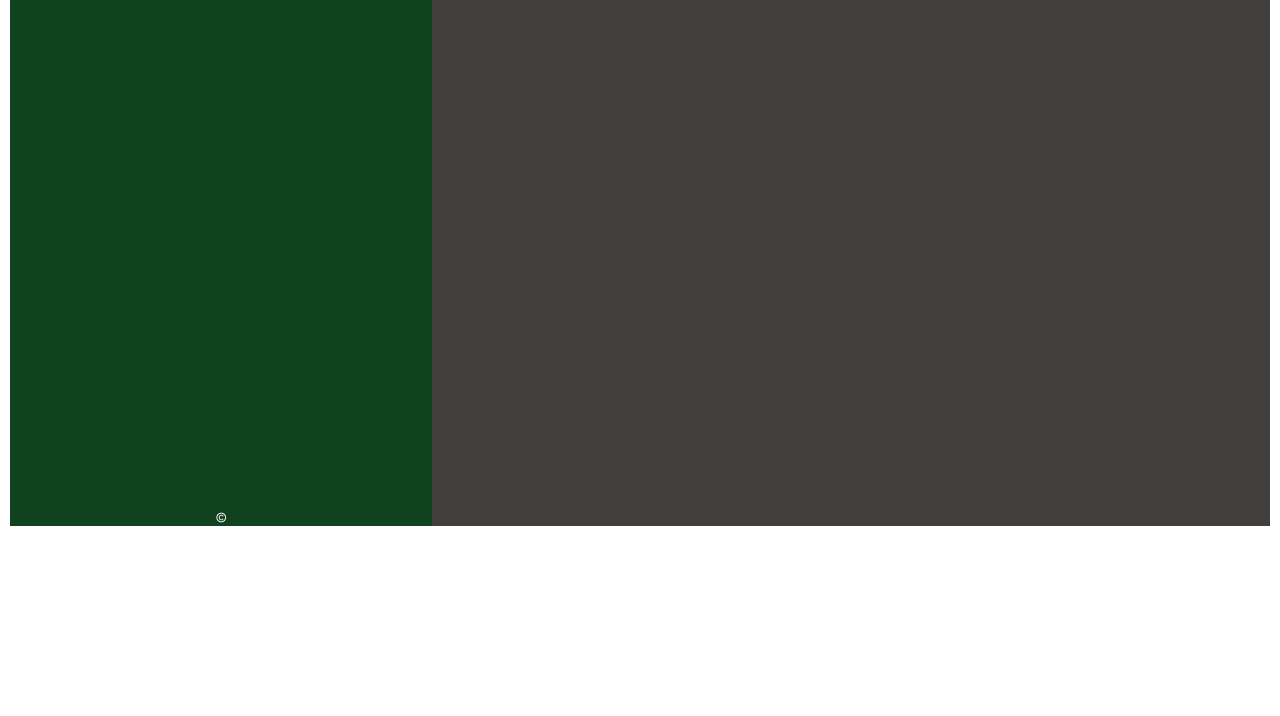
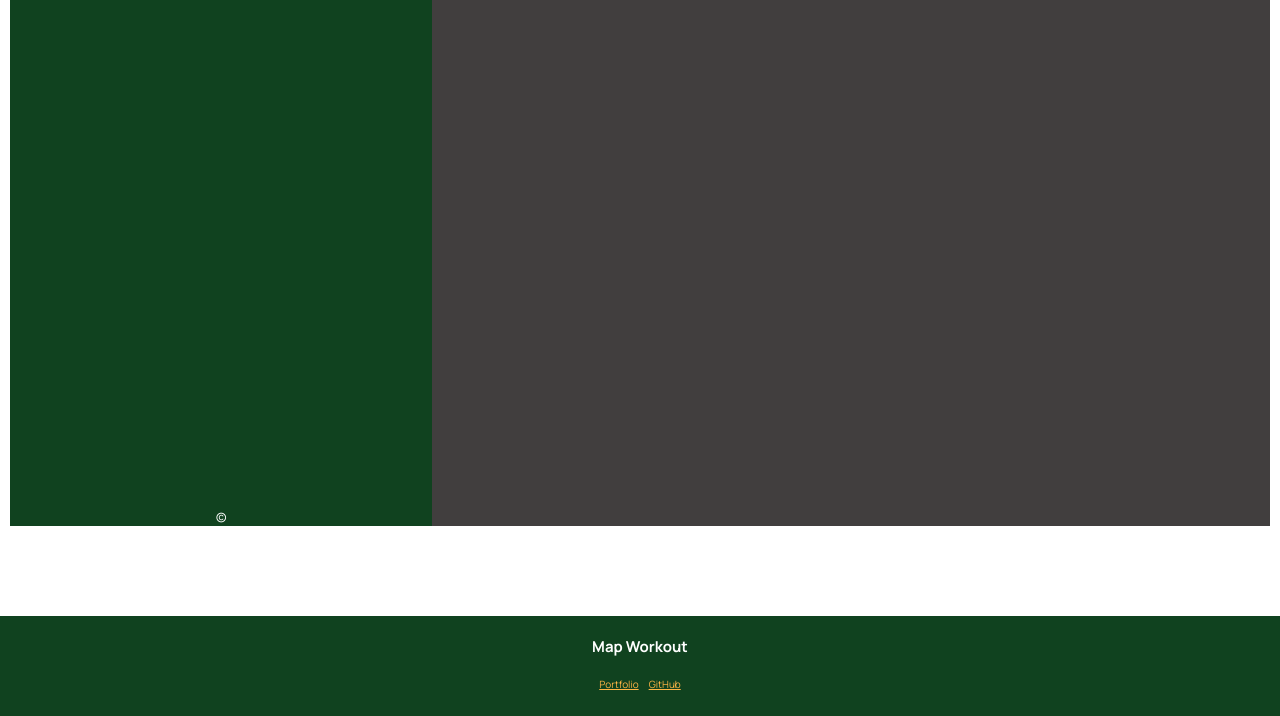
Before and after one commit to KonradLewandowski/map-workout-app, a plain HTML site: page index.html in a window 1280 px wide. Shown: the part 164-880 px from the top of the page. Before the commit the page ends 800 px from the top, so only its background shows below. Drawn offline with nearby package versions, Linux system fonts and the light colour scheme.

Commit message:
added links

```diff
--- a/index.html
+++ b/index.html
@@ -82,5 +82,12 @@
         <div id="map"></div>
       </div>
     </div>
+    <footer>
+      <h2>Map Workout</h2>
+      <div class="links">
+        <a href="https://konrad-lewandowski-portfolio.netlify.app/">Portfolio</a
+        ><a href="https://github.com/KonradLewandowski">GitHub</a>
+      </div>
+    </footer>
   </body>
 </html>
--- a/style.css
+++ b/style.css
@@ -229,3 +229,17 @@ a:visited {
 .cycling-popup .leaflet-popup-content-wrapper {
   border-left: 5px solid var(--color-brand--1);
 }
+
+footer {
+  padding: 2rem;
+  text-align: center;
+  height: 100px;
+  background-color: var(--color-dark--1);
+}
+
+.links {
+  margin-top: 2rem;
+  display: flex;
+  justify-content: center;
+  gap: 1rem;
+}
```
